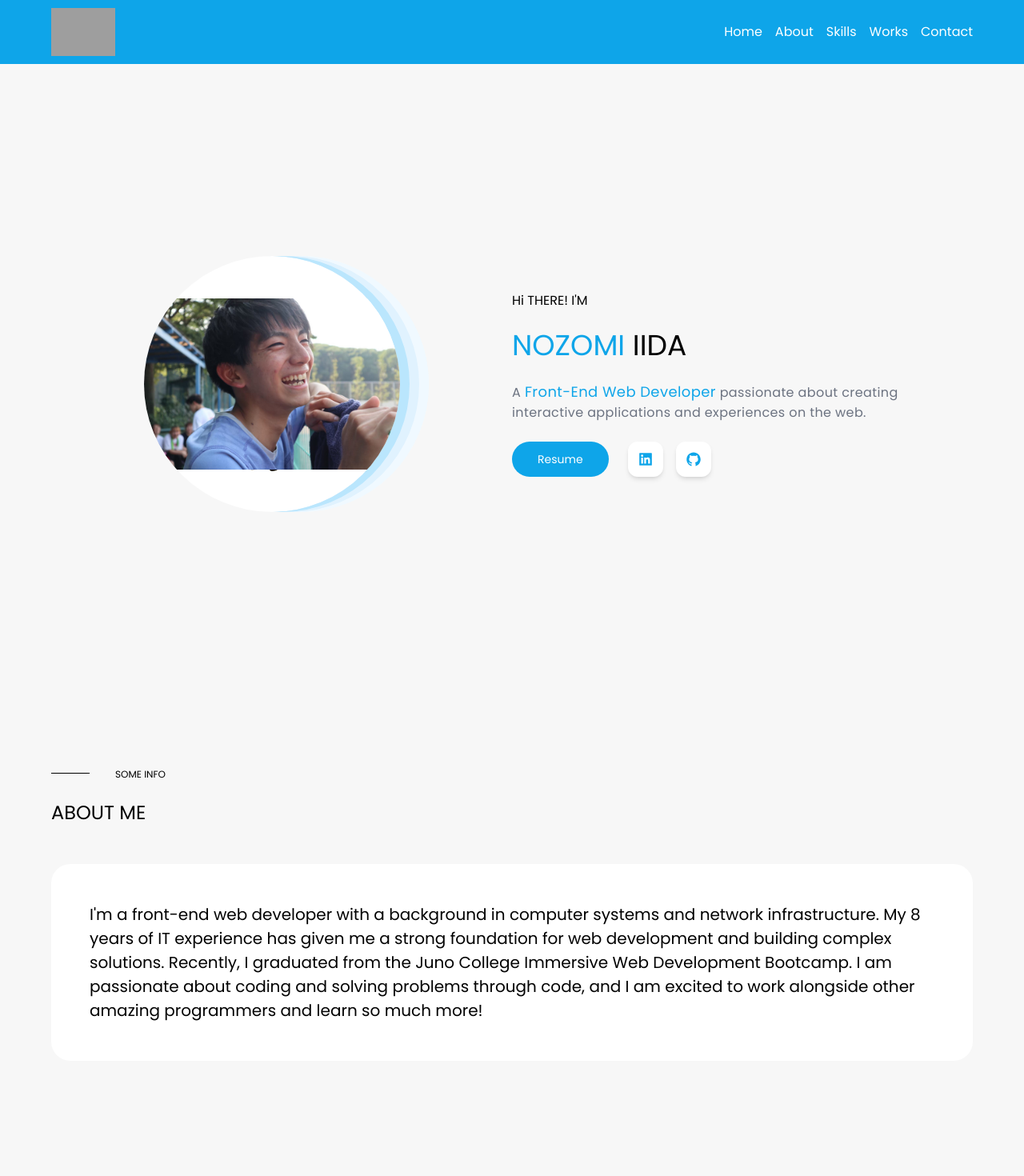
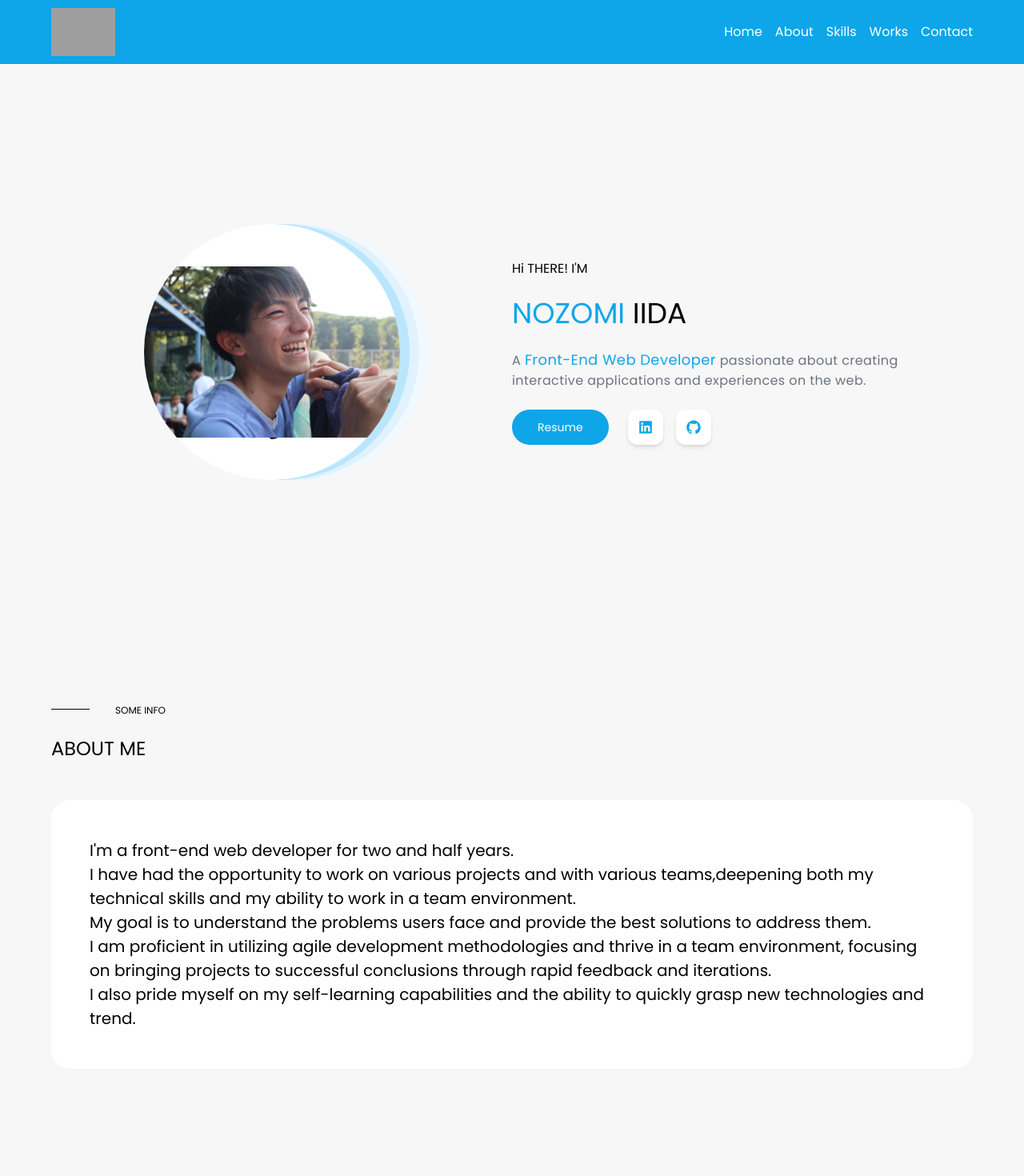
Before and after one commit to nozomi-iida/nozomi_portfolio, a Next.js app: page / in a window 1280 px wide. Shown: the top 1470 px of the page at 80% size. Built offline with nearby package versions, Linux system fonts and the light colour scheme; grey boxes are pictures that could not be loaded; what tailwindcss-3d would draw is missing.

Commit message:
fix: rewrite about session

```diff
--- a/src/components/AboutSection/index.tsx
+++ b/src/components/AboutSection/index.tsx
@@ -5,14 +5,8 @@ export const AboutSection = () => {
     <section className="py-20" id="about">
       <SectionTitle title="ABOUT ME" subtitle="SOME INFO" />
       <article className="p-12 rounded-3xl bg-white">
-        <p className="text-xl	leading-normal">
-          I&apos;m a front-end web developer with a background in computer
-          systems and network infrastructure. My 8 years of IT experience has
-          given me a strong foundation for web development and building complex
-          solutions. Recently, I graduated from the Juno College Immersive Web
-          Development Bootcamp. I am passionate about coding and solving
-          problems through code, and I am excited to work alongside other
-          amazing programmers and learn so much more!
+        <p className="text-xl	leading-normal whitespace-pre-wrap">
+          {`I'm a front-end web developer for two and half years.\nI have had the opportunity to work on various projects and with various teams,deepening both my technical skills and my ability to work in a team environment.\nMy goal is to understand the problems users face and provide the best solutions to address them.\nI am proficient in utilizing agile development methodologies and thrive in a team environment, focusing on bringing projects to successful conclusions through rapid feedback and iterations.\nI also pride myself on my self-learning capabilities and the ability to quickly grasp new technologies and trend.`}
         </p>
       </article>
     </section>
--- a/src/components/HomeSection/index.tsx
+++ b/src/components/HomeSection/index.tsx
@@ -5,7 +5,7 @@ import { AiOutlineGithub, AiFillLinkedin } from "react-icons/ai";
 export const HomeSection = () => {
   return (
     <section
-      className="min-h-screen flex pt-header box-content md:pt-0"
+      className="min-h-screen flex pt-header box-border md:pt-0"
       id="home"
     >
       <div className="flex w-full items-center flex-wrap justify-center">
@@ -14,7 +14,7 @@ export const HomeSection = () => {
             <Image
               fill
               alt="nozomi_icon"
-              className="object-contain shadow-home-icon rounded-full backface-hidden	z-10"
+              className="object-contain shadow-home-icon rounded-full backface-hidden	z-home-img"
               src="/nozomi_private.JPG"
             />
             <Image
--- a/src/components/NavigationBar/index.tsx
+++ b/src/components/NavigationBar/index.tsx
@@ -34,7 +34,7 @@ export const NavigationBar = () => {
     <div>
       <Sheet>
         <SheetTrigger asChild>
-          <button className="hidden md:block fixed top-9 right-9">
+          <button className="hidden md:block fixed top-9 right-9 z-docked">
             <AiOutlineMenu className="w-9 h-9" />
           </button>
         </SheetTrigger>
--- a/src/components/WorksSection/index.tsx
+++ b/src/components/WorksSection/index.tsx
@@ -5,11 +5,11 @@ export const WorksSection = () => {
   return (
     <section className="py-20" id="works">
       <SectionTitle title="PROJECTS" subtitle="TAKE A LOOK AT MY" />
-      <div className="p-12 rounded-3xl bg-white flex flex-col gap-6">
+      <div className="p-12 rounded-3xl bg-white flex flex-col gap-8">
         <WrokCard
           title="Diary for Australia working woliday"
           description={`- Wanted to make a working holiday diary - Try to use app router with nextjs@13.\n- Manage content with contentful as CMS.`}
-          technologies={["Nextjs", "Contentful"]}
+          technologies={["Nextjs", "Contentful", "Tailwind CSS"]}
           githubLink="https://github.com/nozomi-iida/nozo-blog"
           liveLink="https://nozo-blog-one.vercel.app"
         />
--- a/tailwind.config.js
+++ b/tailwind.config.js
@@ -57,6 +57,7 @@ module.exports = {
         hide: -1,
         auto: "auto",
         base: 0,
+        "home-img": 1,
         docked: 10,
         dropdown: 1000,
         banner: 1200,
```
